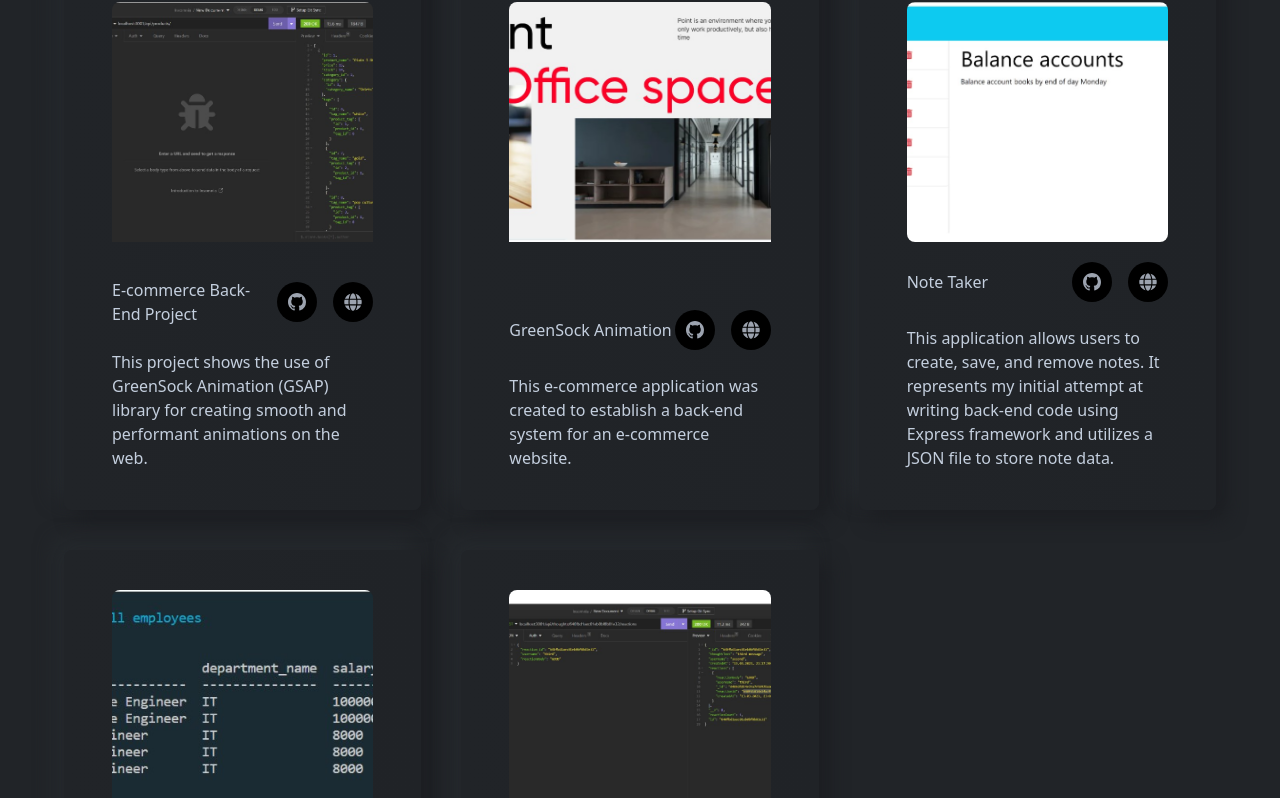
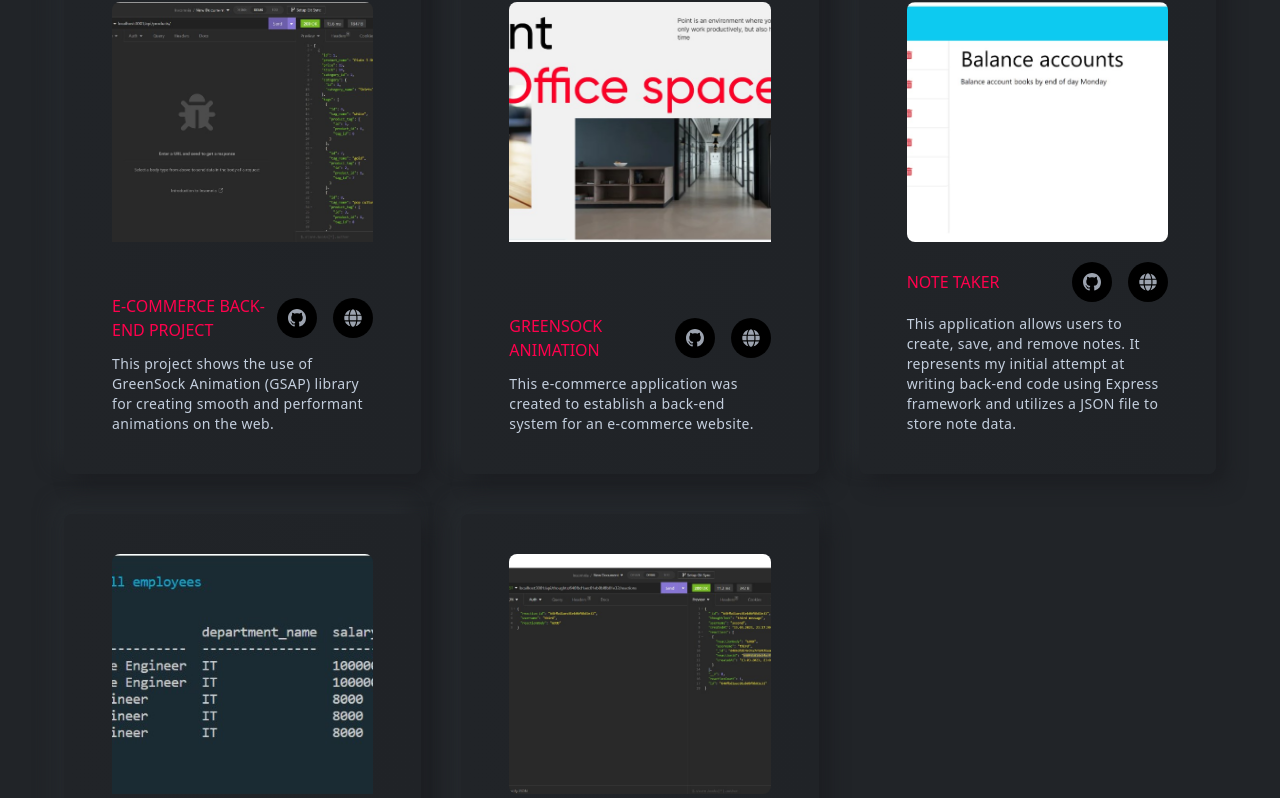
Before and after one commit to DariaBatiuk/My-react-portfolio, a React (Create React App) app: page / in a window 1280 px wide. Shown: the part 1999-2797 px from the top of the page. Built offline with nearby package versions, Linux system fonts and the light colour scheme; a web font is replaced by a local one.

Commit message:
added resume section

```diff
--- a/src/App.js
+++ b/src/App.js
@@ -3,6 +3,7 @@ import Navbar from "./components/navbar/navbar";
 import Banner from "./components/banner/banner";
 import Features from "./components/features/features";
 import Project from "./components/projects/projects";
+import Resume from "./components/resume/resume";
 
 function App() {
   return (
@@ -12,6 +13,7 @@ function App() {
 				<Banner/>
 				<Features/>
 				<Project />
+				<Resume />
       </div>
     </div>
   );
--- a/src/components/projects/projectCard.js
+++ b/src/components/projects/projectCard.js
@@ -13,20 +13,23 @@ const ProjectCard = ({ title, des, src }) => {
         />
       </div>
       <div className="w-full mt-5 flex flex-col gap-6">
-        <div className="flex items-center justify-between">
-          <h3>{title}</h3>
+        <div>
+				<div className="flex items-center justify-between">
+          <h3 className="text-base uppercase text-designColor font-normal">{title}</h3>
 					<div className="flex gap-4 ">
 						<span className="text-lg w-10 h-10 rounded-full bg-black inline-flex justify-center items-center text-gray-400 hover:text-designColor duration cursor-pointer">
 							<BsGithub />
 						</span>
-						<span className="text-lg w-10 h-10 rounded-full bg-black inline-flex justify-center items-center text-gray-400 hover:text-designColor duration cursor-pointer">
+						<span className="text-lg w-10 h-10 rounded-full bg-black inline-flex justify-center items-center text-gray-400 hover:text-designColor duration-300 cursor-pointer">
 							<FaGlobe />
 						</span>
 					</div>
         </div>
        <div>
-				{des}
+				<p className="text-sm tracking-wide mt-3 hover:text-gray-100 duration-300">{des}
+				</p>
 			 </div>
+				</div>
       </div>
     </div>
   );
--- /dev/null
+++ b/src/components/resume/resume.js
@@ -0,0 +1,24 @@
+import React from "react";
+import Title from "../layouts/title";
+
+const Resume = () => {
+  return (
+   <section
+	 id="resume"
+	 className="w-full py-20 border-b-[1px] border-b-black"
+	 >
+		<div className="flex justify-center items-center text-center">
+        <Title des="My resume" />
+      </div>
+			<div>
+				<ul >
+					<li>Education</li>
+					<li>Professional Skills</li>
+					<li>Experience</li>
+				</ul>
+			</div>
+	 </section>
+  );
+};
+
+export default Resume;
```
